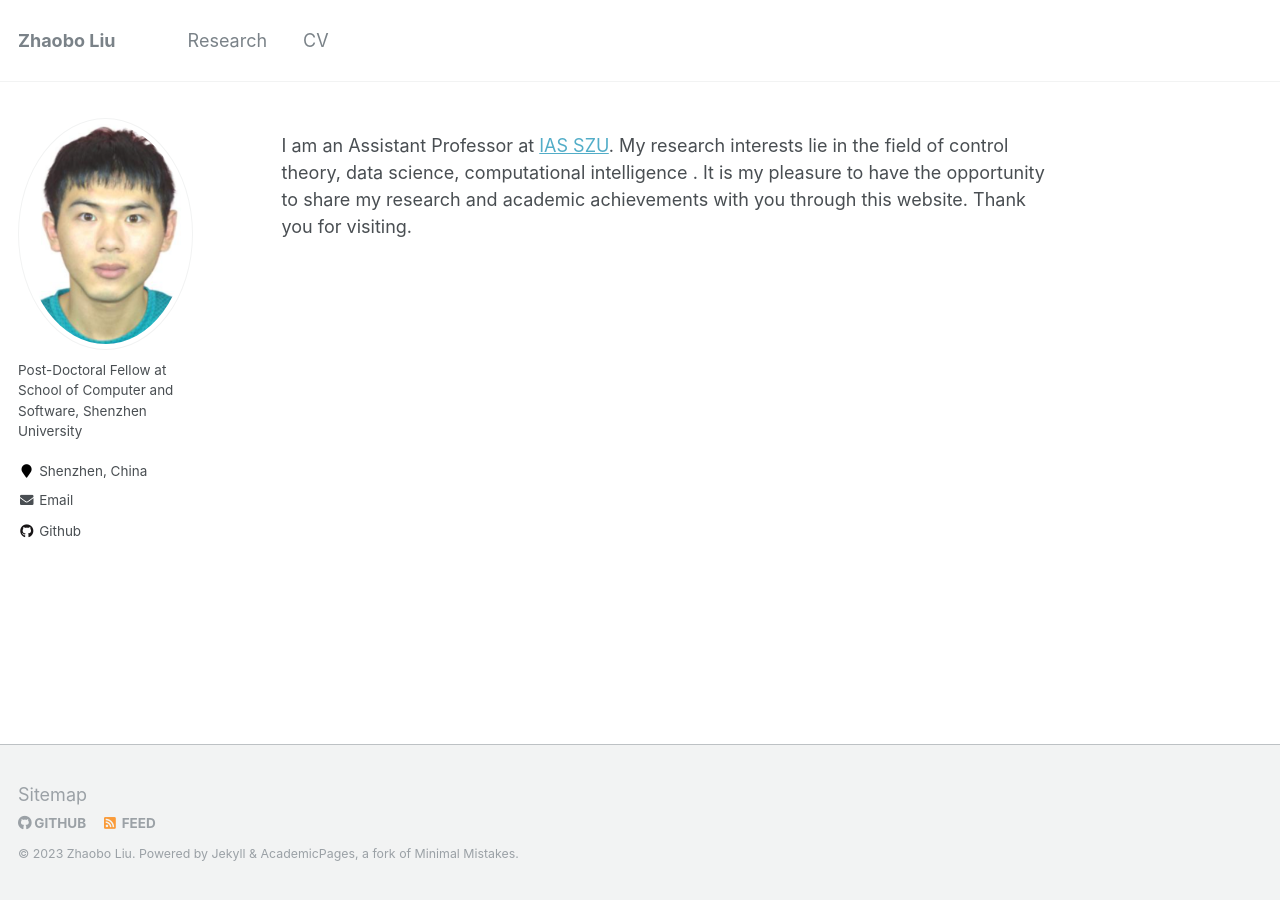
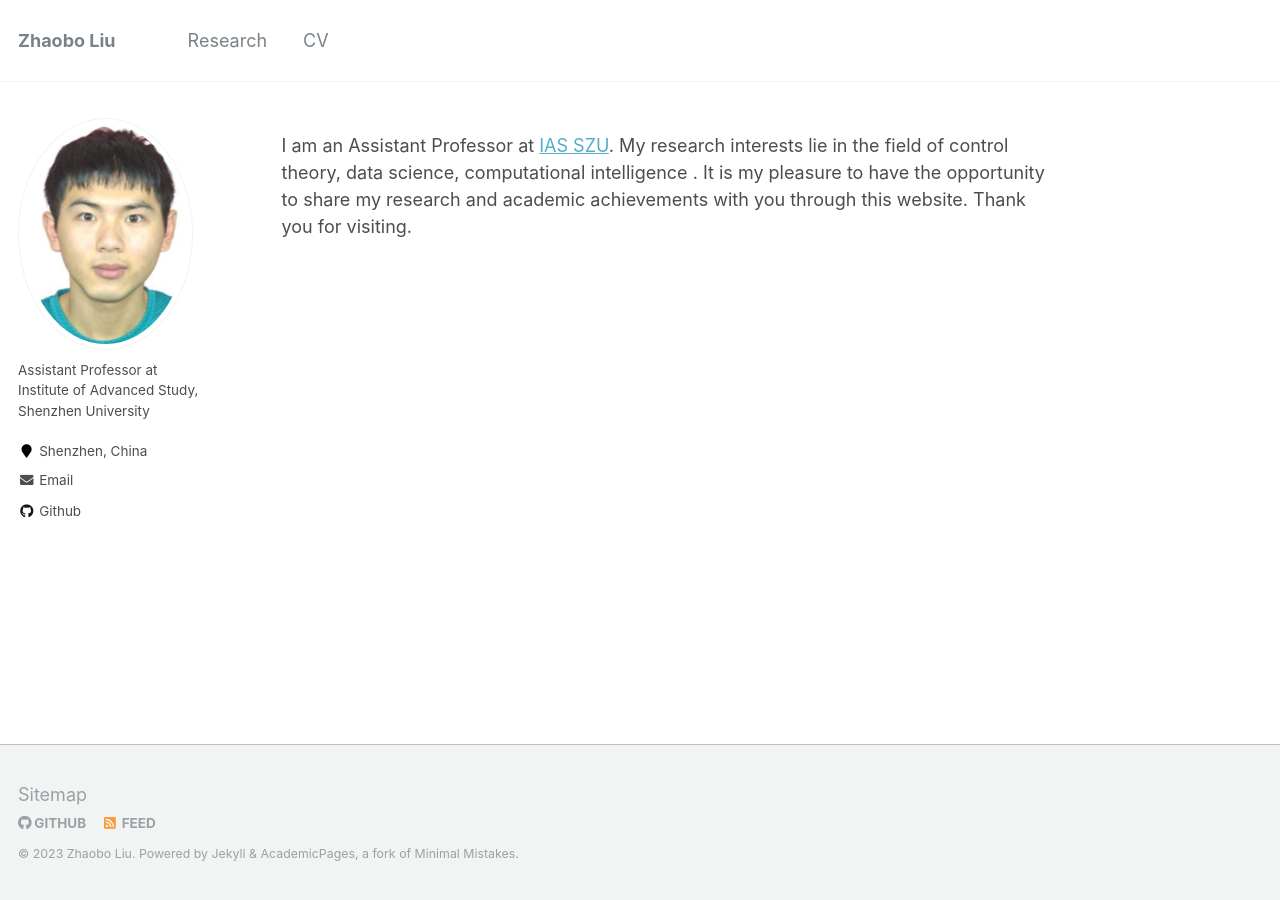
Before and after one commit to ZBLSIGMA/ZBLSIGMA.github.io, a Jekyll site: the page built from _pages/about.md, in a window 1280 px wide. Built offline with Jekyll 4.4.1, drawn with Linux system fonts in a browser that asks for light colours.

Commit message:
Update _config.yml

```diff
--- a/_config.yml
+++ b/_config.yml
@@ -81,7 +81,7 @@ analytics:
 # Site Author
 author:
   avatar           : "微信图片_20220331005655.png"
-  bio              : "Post-Doctoral Fellow at School of Computer and Software, Shenzhen University"
+  bio              : "Assistant Professor at Institute of Advanced Study, Shenzhen University"
   location         : "Shenzhen, China"
   employer         :
   pubmed           :
```
